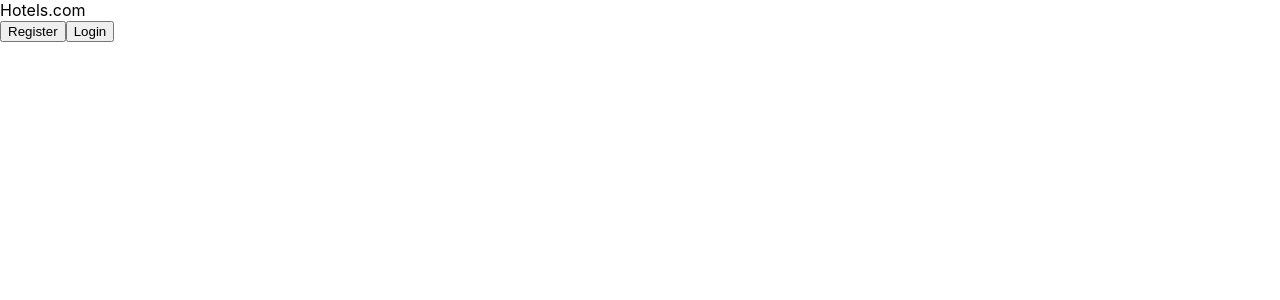
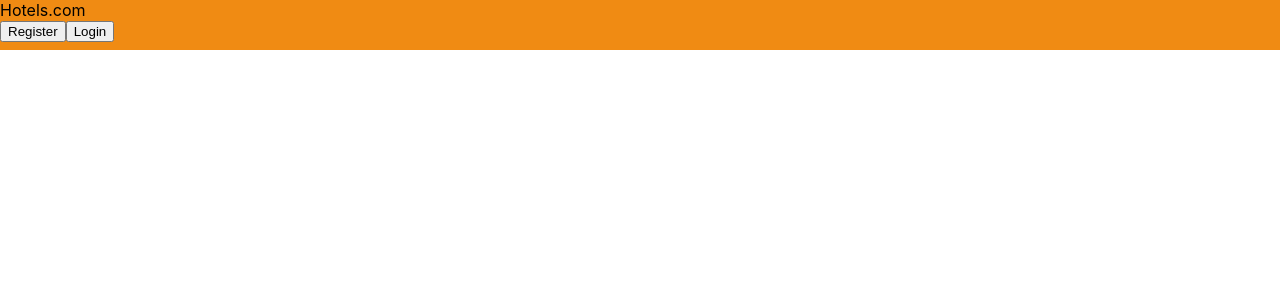
Before and after one commit to SakibAlIslam/Hotels.com, a React (Create React App) app: page / in a window 1280 px wide. Shown: the top 300 px of the page. Built offline with nearby package versions, Linux system fonts and the light colour scheme.

Commit message:
color palatte added

```diff
--- a/src/components/navbar/navbar.css
+++ b/src/components/navbar/navbar.css
@@ -0,0 +1,4 @@
+.navbar{
+    height: 50px;
+    background-color:var(--primary-color)
+}
--- a/src/index.css
+++ b/src/index.css
@@ -11,3 +11,10 @@ code {
   font-family: source-code-pro, Menlo, Monaco, Consolas, 'Courier New',
     monospace;
 }
+:root {
+  --primary-color: #f08b13 !important;
+  --secondary-color: rgba(244, 179, 0, 1) !important;
+  --error-color: rgba(219, 69, 55, 1) !important;
+  --success-color: rgba(15, 157, 88, 1) !important;
+  --white-color: rgba(255, 255, 255, 1) !important;
+}
```
Also changed, not shown: src/App.css (deleted, +0 -38 lines).
